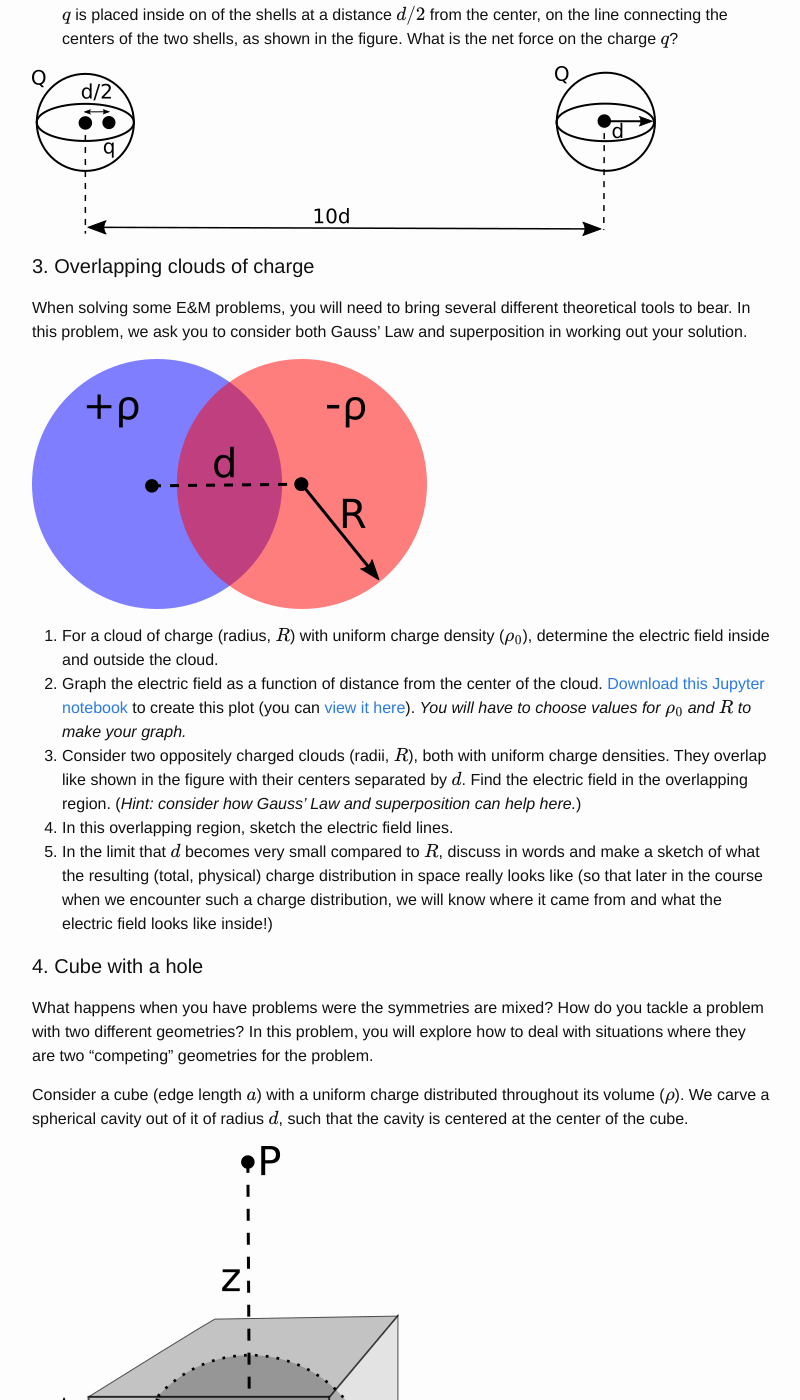
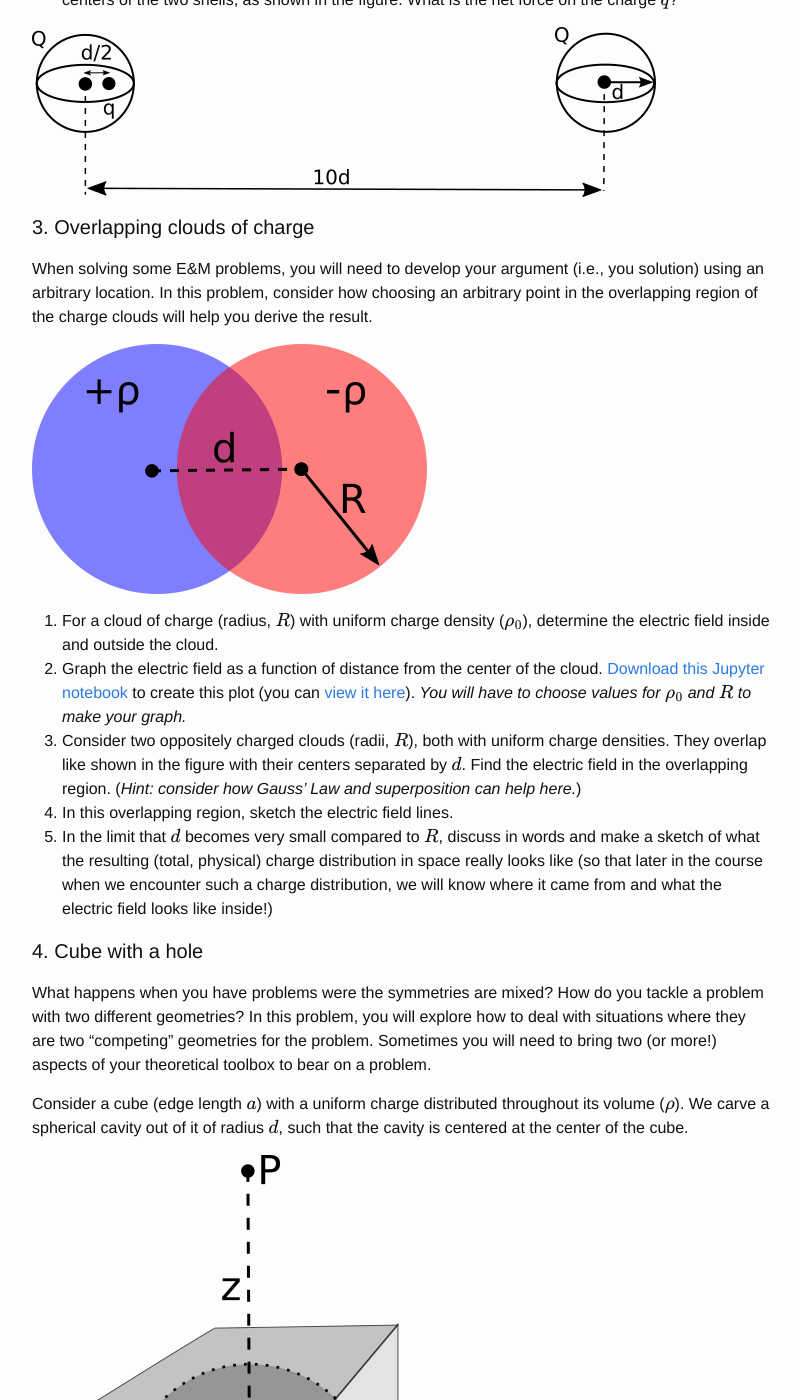
Before and after one commit to dannycab/phy481msu, a Jekyll site: the page built from assignments/homework3.md, in a window 1280 px wide and 1400 px high, scrolled down 1271 px. Shown: the whole window, without its empty margins (238-1038 px from the left). Built offline with Jekyll 4.4.1, drawn with Linux system fonts in a browser that asks for light colours; formulas are drawn with MathJax 3; some of the changed text lies outside the part shown.

Commit message:
Fixed notes and homework from working at home snafu. Still need notes 7

```diff
--- a/assignments/homework3.md
+++ b/assignments/homework3.md
@@ -2,8 +2,6 @@
 layout: homework
 use_math: true
 ---
-
-<p style="color:purple">This homework is not ready until this message has been removed.</p>
 
 # Homework 3 (Due September 23rd)
 
@@ -34,7 +32,7 @@
 
 #### 3. Overlapping clouds of charge
 
-When solving some E&M problems, you will need to bring several different theoretical tools to bear. In this problem, we ask you to consider both Gauss' Law and superposition in working out your solution.
+When solving some E&M problems, you will need to develop your argument (i.e., you solution) using an arbitrary location. In this problem, consider how choosing an arbitrary point in the overlapping region of the charge clouds will help you derive the result.
 
 ![Overlapping Clouds](./images/hw3/overlapping_clouds.png "Overlapping Clouds")
 
@@ -47,7 +45,7 @@
 
 #### 4. Cube with a hole
 
-What happens when you have problems were the symmetries are mixed? How do you tackle a problem with two different geometries? In this problem, you will explore how to deal with situations where they are two "competing" geometries for the problem.
+What happens when you have problems were the symmetries are mixed? How do you tackle a problem with two different geometries? In this problem, you will explore how to deal with situations where they are two "competing" geometries for the problem. Sometimes you will need to bring two (or more!) aspects of your theoretical toolbox to bear on a problem.
 
 Consider a cube (edge length $a$) with a uniform charge distributed throughout its volume ($\rho$). We carve a spherical cavity out of it of radius $d$, such that the cavity is centered at the center of the cube.
 
@@ -102,8 +100,7 @@
 
 Developing real world estimates of certain E&M phenomenon is an important skill to develop from this course. If what we do doesn't describe reality, what's the point?! In this problem, you will develop an estimate for that amount of electrons transferred to a balloon through "static electricity."
 
-
-In class, we discussed that an electric field strength of 300 kV/m can cause the molecules in the air to breakdown allowing a spark to travel through the air. You have probably rubbed a ballon through your hair and heard some crackling - that is one effect of the breakdown of the molecules in the air as a result of this high field strength due to transferred electrons.
+An electric field strength of 300 kV/m can cause the molecules in the air to breakdown allowing a spark to travel through the air. You have probably rubbed a ballon through your hair and heard some crackling - that is one effect of the breakdown of the molecules in the air as a result of this high field strength due to transferred electrons.
 
 1. Estimate the minimum amount of static charge on a balloon that could cause this sparking. In your estimation, make clear any assumptions you are making and/or quantities that you are estimating or looking up. Explain how you are making this estimate in words.
 2. Using your estimate in part 1, further estimate the fraction of excess electrons on the surface of the balloon compared to the number electrons that make up the balloon. Does this estimate seem reasonable to you? Why or why not?
```
Also changed, not shown: assignments/list_of_assignments.md (+1 -0 lines), notes/06-slides.md (+10 -0 lines), notes/list_of_notes.md (+2 -0 lines), notes/images/c_phi_field.png (added), notes/images/charged_shell.png (added), notes/images/curl_red_box.png (added), notes/images/gauss_pt_charge.png (added), notes/images/graph_shell.png (added), notes/images/lightning.jpg (added), 3 other files.
